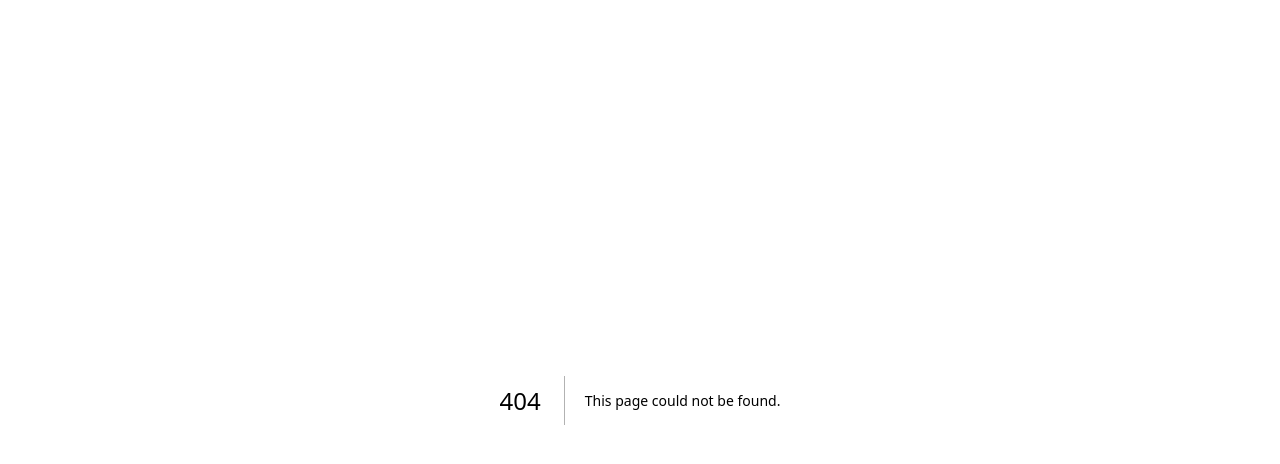
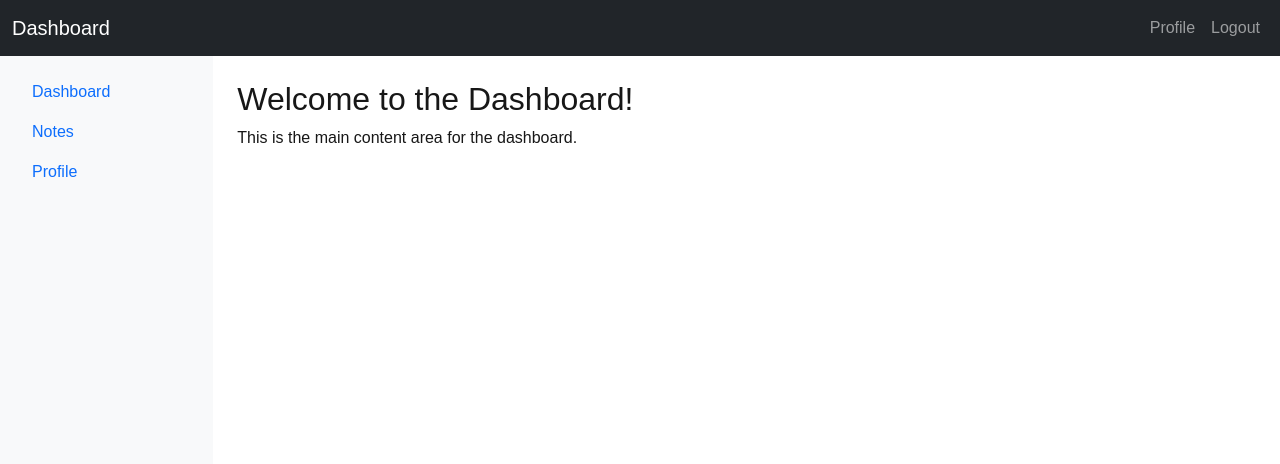
Before and after one commit to seus31/php-app-frontend, a Next.js app in the folder src/: page /admin/dashboard in a window 1280 px wide. Before the commit this address had no page. Shown: the top 464 px of the page. Built offline with nearby package versions, Linux system fonts and the light colour scheme.

Commit message:
ダッシュボードの作成

```diff
--- /dev/null
+++ b/src/app/admin/dashboard/page.tsx
@@ -0,0 +1,15 @@
+"use client"
+
+import React from 'react'
+import AdminLayout from '@/app/components/AdminLayout'
+
+const Dashboard = () => {
+    return (
+        <AdminLayout>
+            <h2>Welcome to the Dashboard!</h2>
+            <p>This is the main content area for the dashboard.</p>
+        </AdminLayout>
+    )
+}
+
+export default Dashboard
```
